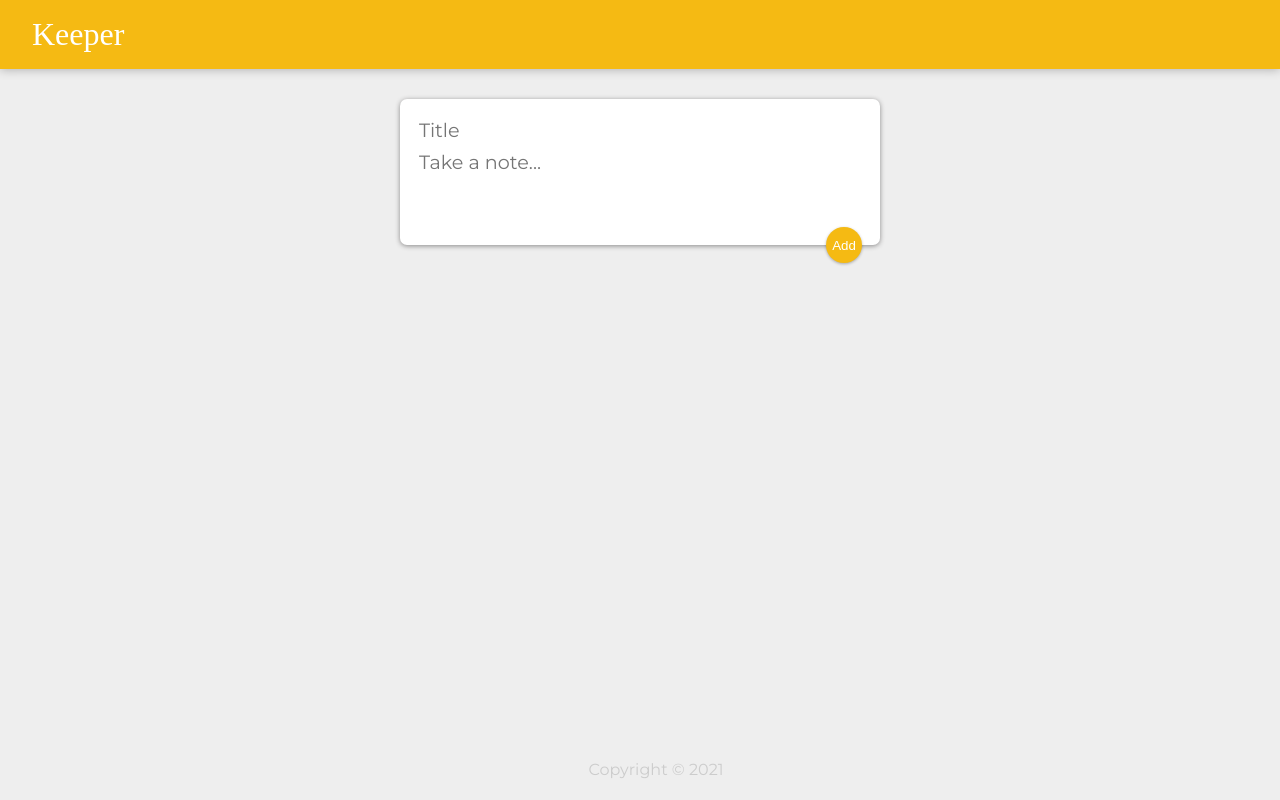
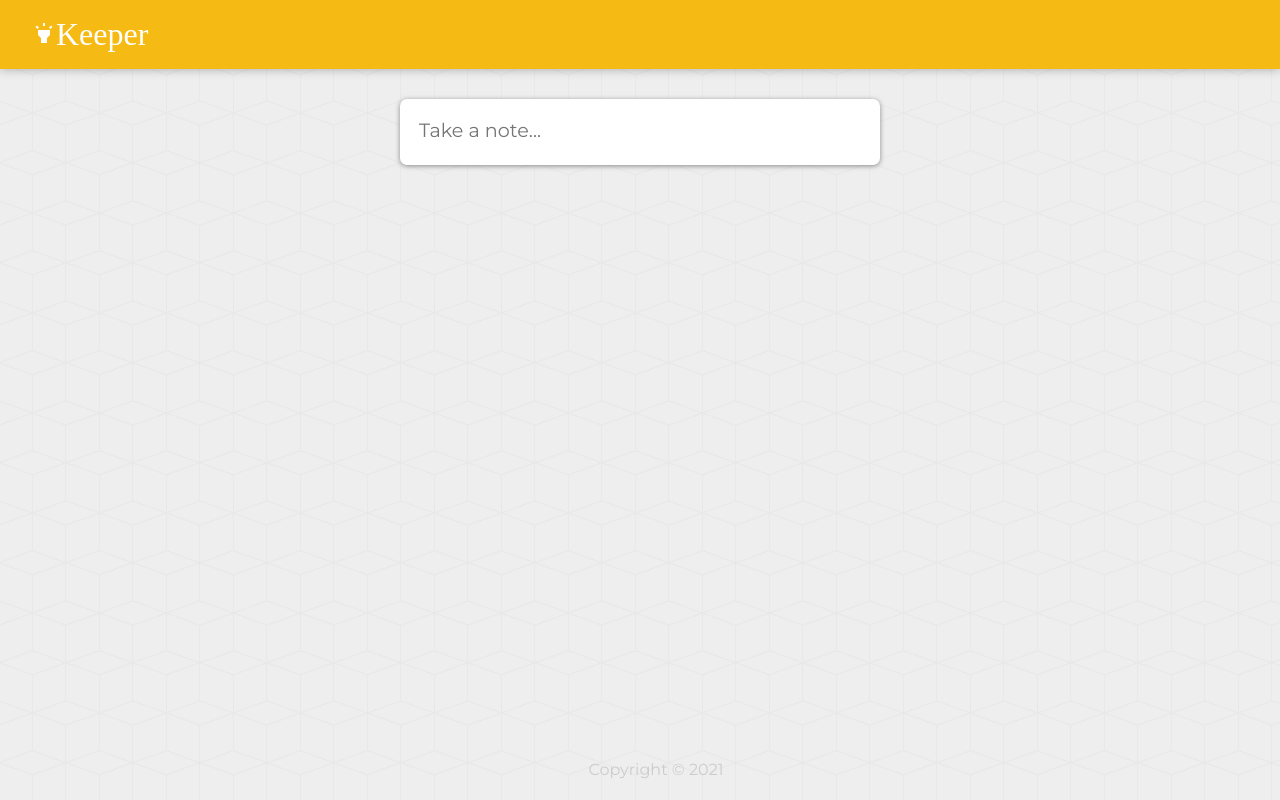
Before and after one commit to darylnauman/keeper-app, a React (Create React App) app: page / in a window 1280 px wide. Built offline with nearby package versions, Linux system fonts and the light colour scheme; a web font is replaced by a local one.

Commit message:
used material-ui to add icons, Fab, Zoom features, updated background

```diff
--- a/package.json
+++ b/package.json
@@ -5,6 +5,8 @@
   "keywords": [],
   "main": "src/index.js",
   "dependencies": {
+    "@material-ui/core": "^4.12.3",
+    "@material-ui/icons": "^4.11.2",
     "react": "16.8.6",
     "react-dom": "16.8.6",
     "react-scripts": "3.2.0"
--- a/public/styles.css
+++ b/public/styles.css
@@ -3,12 +3,15 @@
     margin: 0;
     box-sizing: border-box;
 }
+
 html {
     font-family: "Montserrat", sans-serif;
 }
+
 body {
     background: #eee;
     padding: 0 16px;
+    background-image: url("/cubes.png");
 }
 
 header {
@@ -56,10 +59,9 @@
 }
 
 .note button {
-  background: #fff;
     position: relative;
     float: right;
-  margin-right: 20px;
+    margin-right: 10px;
     color: #f5ba13;
     border: none;
     width: 36px;
@@ -68,7 +70,7 @@
     outline: none;
 }
 
-form {
+form.create-note {
     position: relative;
     width: 480px;
     margin: 30px auto 20px auto;
@@ -77,8 +79,8 @@
     border-radius: 7px;
     box-shadow: 0 1px 5px rgb(138, 137, 137);
 }
-form input,
-form textarea {
+form.create-note input,
+form.create-note textarea {
     width: 100%;
     border: none;
     padding: 4px;
@@ -87,7 +89,7 @@
     font-family: inherit;
     resize: none;
 }
-form button {
+form.create-note button {
     position: absolute;
     right: 18px;
     bottom: -18px;
--- a/src/components/CreateArea.js
+++ b/src/components/CreateArea.js
@@ -1,10 +1,15 @@
 import React, { useState } from "react";
+import AddIcon from "@material-ui/icons/Add";
+import Fab from "@material-ui/core/Fab";
+import Zoom from "@material-ui/core/Zoom";
 
 const CreateArea = (props) => {
     const [note, setNote] = useState({
         title: "",
         content: "",
     });
+
+    const [isExpanded, setIsExpanded] = useState(false);
 
     const handleChange = (event) => {
         const { name, value } = event.target;
@@ -15,14 +20,19 @@
         }));
     };
 
+    const handleFocus = () => {
+        setIsExpanded(true);
+    };
+
     const submitNote = (event) => {
         props.onAdd(note);
         event.preventDefault();
-      setNote({title:"", content:""})
-    }
+        setNote({ title: "", content: "" });
+    };
 
     return (
-        <form>
+        <form className="create-note">
+            {isExpanded && (
                 <input
                     onChange={handleChange}
                     type="text"
@@ -30,18 +40,21 @@
                     name="title"
                     value={note.title}
                 />
+            )}
             <textarea
                 onChange={handleChange}
+                onFocus={handleFocus}
                 placeholder="Take a note..."
                 name="content"
-                rows="3"
+                rows={isExpanded ? 3 : 1}
                 value={note.content}
             />
-            <button
-                onClick={submitNote}
-            >
-              Add
-            </button>
+
+            <Zoom in={isExpanded}>
+                <Fab onClick={submitNote}>
+                    <AddIcon />
+                </Fab>
+            </Zoom>
         </form>
     );
 };
--- a/src/components/Header.js
+++ b/src/components/Header.js
@@ -1,11 +1,15 @@
-import React from 'react';
+import React from "react";
+import HighlightIcon from "@material-ui/icons/Highlight";
 
 const Header = () => {
-  return(
-    <header>
-      <h1>Keeper</h1>
-    </header>
-  );
-}
+    return (
+        <header>
+            <h1>
+                <HighlightIcon />
+                Keeper
+            </h1>
+        </header>
+    );
+};
 
 export default Header;
--- a/src/components/Note.js
+++ b/src/components/Note.js
@@ -1,4 +1,5 @@
 import React from "react";
+import DeleteIcon from '@material-ui/icons/Delete'
 
 const Note = (props) => {
     const handleClick = () => {
@@ -9,7 +10,9 @@
         <div className="note">
             <h1>{props.title}</h1>
             <p>{props.content}</p>
-            <button onClick={handleClick}>DELETE</button>
+            <button onClick={handleClick}>
+              <DeleteIcon />
+            </button>
         </div>
     );
 };
```
Also changed, not shown: public/cubes.png (added), 1 other file (tests, documents, lock files or other folders). Lines whose indentation alone changed are shown as unchanged.
